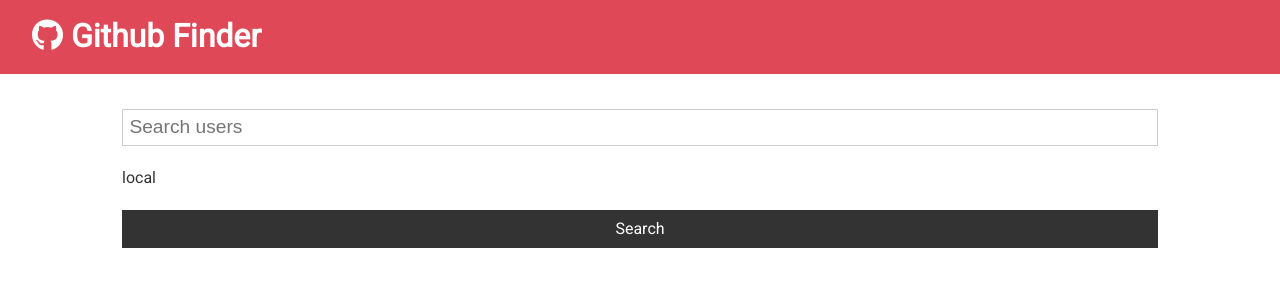
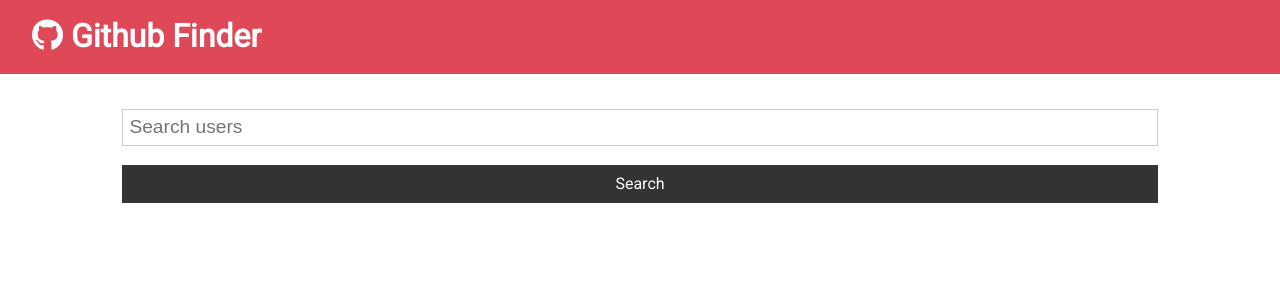
Before and after one commit to thalesbruno/github-profiles-finder, a React (Create React App) app: page / in a window 1280 px wide. Shown: the top 300 px of the page. Built offline with nearby package versions, Linux system fonts and the light colour scheme.

Commit message:
Add alert if there is no text as input on search

```diff
--- a/src/App.js
+++ b/src/App.js
@@ -3,6 +3,7 @@ import Navbar from './components/layout/Navbar'
 import Users from './components/users/Users'
 import Spinner from './components/layout/Spinner'
 import Search from './components/users/Search'
+import Alert from './components/layout/Alert'
 import './App.css'
 import axios from 'axios'
 
@@ -10,14 +11,9 @@ import axios from 'axios'
 class App extends Component {
     state = {
         users: [],
-        loading: false
+        loading: false,
+        alert: null
     }
-
-    // async componentDidMount() {
-    //     this.setState({ loading: true })
-    //     const res = await axios.get(`https://api.github.com/users?client_id=${process.env.REACT_APP_GITHUB_CLIENT_ID}&client_secret=${process.env.REACT_APP_GITHUB_CLIENT_SECRET}`)
-    //     this.setState({ users: res.data, loading: false })
-    // }
 
     searchUsers = async text => {
         this.setState({ loading: true })
@@ -27,13 +23,25 @@ class App extends Component {
 
     clearUsers = () => this.setState({ users: [] })
 
+    setAlert = (msg, type) => {
+        this.setState({ alert: { msg: msg, type: type } })
+
+        setTimeout(() => this.setState({ alert: null }), 5000)
+    }
+
     render() {
 
         return (
             <div className='App'>
                 <Navbar />
                 <div className="container">
-                    <Search searchUsers={this.searchUsers} clearUsers={this.clearUsers} showClearButton={this.state.users.length > 0} />
+                    <Alert alert={this.state.alert} />
+                    <Search
+                        searchUsers={this.searchUsers}
+                        clearUsers={this.clearUsers}
+                        showClearButton={this.state.users.length > 0}
+                        setAlert={this.setAlert}
+                    />
                     {this.state.loading ? <Spinner /> : <Users users={this.state.users} />}
                 </div>
             </div>
--- /dev/null
+++ b/src/components/layout/Alert.js
@@ -0,0 +1,11 @@
+const Alert = ({ alert }) => {
+    return (
+        alert !== null && (
+            <div className={`alert alert-${alert.type}`}>
+                <i className='fas fa-info-circle' /> {alert.msg}
+            </div>
+        )
+    )
+}
+
+export default Alert
--- a/src/components/users/Search.js
+++ b/src/components/users/Search.js
@@ -11,15 +11,20 @@ export class Search extends Component {
         searchUsers: PropTypes.func.isRequired,
         clearUsers: PropTypes.func.isRequired,
         showClearButton: PropTypes.bool.isRequired,
+        setAlert: PropTypes.func.isRequired,
     }
 
     onSubmit = e => {
         e.preventDefault()
-        this.props.searchUsers(this.state.text)
-        this.setState({ text: '' })
+        if (this.state.text === '') {
+            this.props.setAlert('Please enter something', 'light')
+        } else {
+            this.props.searchUsers(this.state.text)
+            this.setState({ text: '' })
+        }
     }
+
     onChange = e => this.setState({ [e.target.name]: e.target.value })
-
 
     render() {
         const { clearUsers, showClearButton } = this.props
@@ -27,7 +32,7 @@ export class Search extends Component {
         return (
             <div>
                 <form className="form" onSubmit={this.onSubmit}>
-                    <input type="text" name="text" placeholder="Search users" value={this.state.text} onChange={this.onChange} />local
+                    <input type="text" name="text" placeholder="Search users" value={this.state.text} onChange={this.onChange} />
                     <input type="submit" value="Search" className="btn btn-dark btn-block" />
                 </form>
                 { showClearButton && (<button className="btn btn-block btn-light" onClick={clearUsers}>Clear</button>)}
```
